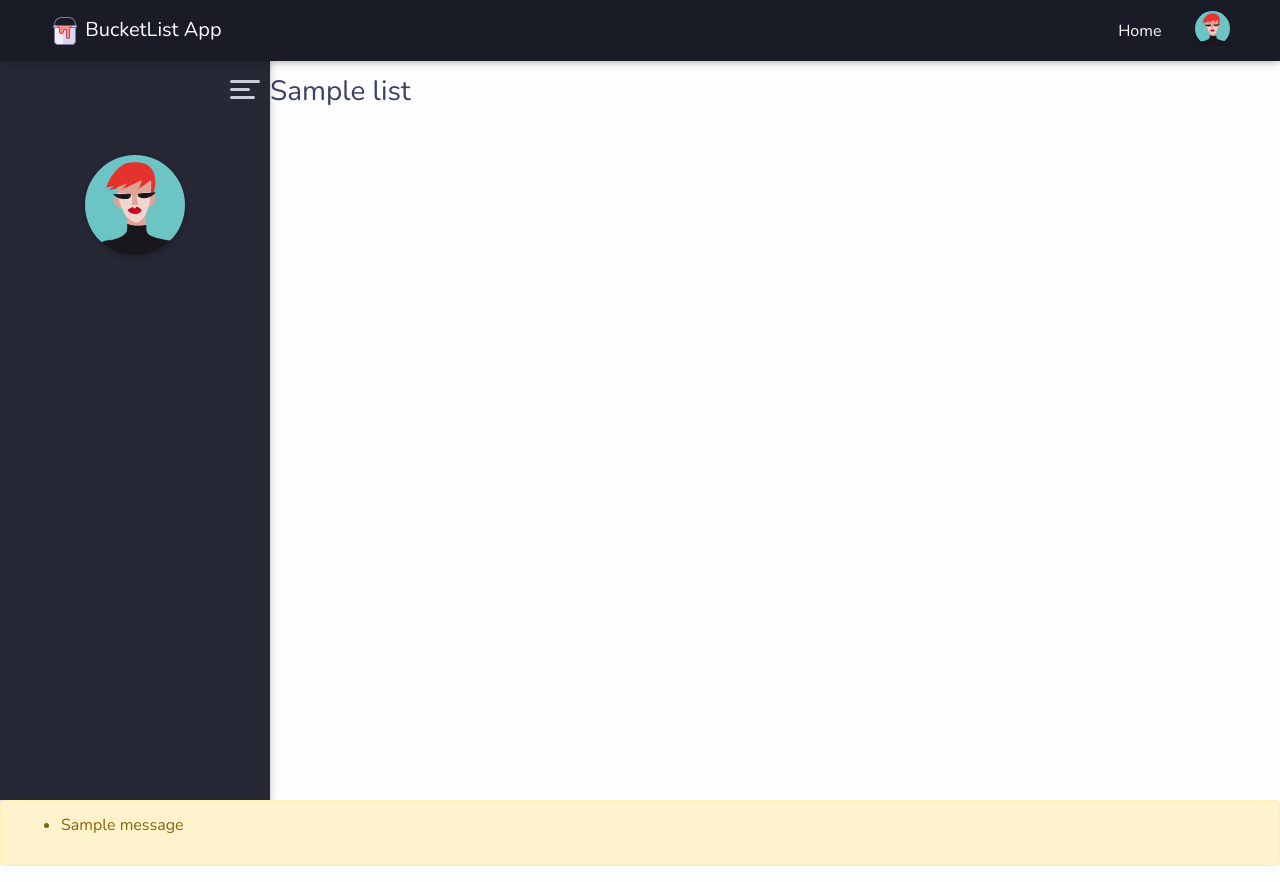
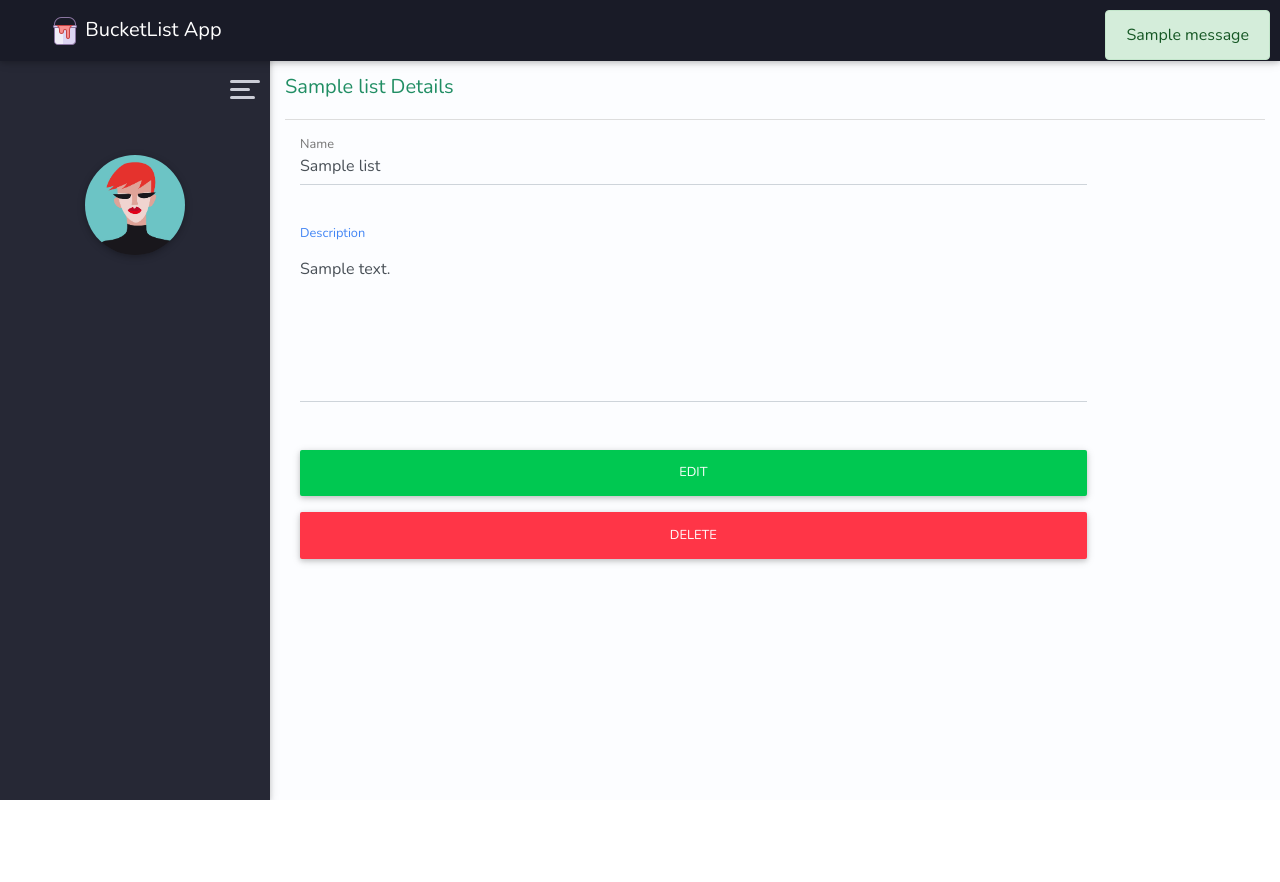
Before and after one commit to Arthur236/bucket-list-app, a Flask app: template app/templates/bucket_list.html in a window 1280 px wide. After the commit the page ends 800 px from the top, so only its background shows below. Run offline with Flask 2, Linux system fonts and the light colour scheme; the template is opened without the code that fills it: values that come from a table or form of the project are taken from there, others are empty; tables that the repository leaves empty hold one stand-in row (values such as "Sample post"); one stand-in notice (Sample message) is shown; style sheets or scripts are compiled from the project's sources; some libraries are stand-ins or nearby versions.

Commit message:
Add read, update and delete logic

```diff
--- a/app/assets/scss/base.scss
+++ b/app/assets/scss/base.scss
@@ -19,6 +19,13 @@ a, a:hover, a:focus {
 
 i, span {
   display: inline-block;
+}
+
+.flash-msgs {
+  position: absolute;
+  top: 10px;
+  right: 10px;
+  z-index: 9999;
 }
 
 .navbar {
@@ -252,4 +259,8 @@ i, span {
       }
     }
   }
+
+  .delete-button {
+
+  }
 }
--- a/app/models.py
+++ b/app/models.py
@@ -86,7 +86,7 @@ class BucketList(db.Model):
         db.session.commit()
 
     def __repr__(self):
-        return "<BucketList: {}>".format(self.name)
+        return "<Bucket list: {}>".format(self.name)
 
 
 # Set slug value during create and update events
--- a/app/static/css/base.css
+++ b/app/static/css/base.css
@@ -14,6 +14,12 @@
 
         i, span {
           display: inline-block; }
+
+          .flash-msgs {
+            position: absolute;
+            top: 10px;
+            right: 10px;
+            z-index: 9999; }
 
             .navbar {
               padding: 10px 50px;
--- /dev/null
+++ b/app/static/js/base.js
@@ -0,0 +1,38 @@
+/* eslint-disable */
+$(document).ready(function ($) {
+    $('.hamburger').on('click', function () {
+        $('#sidebar').toggleClass('open');
+    });
+
+    // Make cards and trs clickable
+    $("*[data-href]").on('click', function () {
+        location.href = $(this).data("href");
+    });
+
+    // $('#bucket-list-edit-form').on('submit', function() {
+    //     const url = $(this).attr('action');
+    //     const type = $(this).attr('method');
+    //     const data = {};
+    //
+    //     $(this).find('[name]').each(function(index, value) {
+    //         const name = $(this).attr('name');
+    //         const val = $(this).val();
+    //
+    //         data[name] = val;
+    //     });
+    //
+    //     $.ajax({
+    //         url,
+    //         type,
+    //         data,
+    //         success: function(res) {
+    //             console.log(res)
+    //         },
+    //         error: function (err) {
+    //             console.log(err)
+    //         }
+    //     });
+    //
+    //     return false;
+    // });
+});
--- a/app/static/js/custom.js
+++ /dev/null
@@ -1,6 +0,0 @@
-/* eslint-disable */
-$(document).ready(function () {
-  $('.hamburger').on('click', function () {
-    $('#sidebar').toggleClass('open');
-  });
-});
--- a/app/templates/base.html
+++ b/app/templates/base.html
@@ -90,14 +90,22 @@
 </div>
 
 <!-- Alerts -->
-{% with messages = get_flashed_messages() %}
+{% with messages = get_flashed_messages(with_categories=true) %}
     {% if messages %}
-        <div class="alert alert-warning flash-msgs" role="alert">
-            <ul>
-                {% for message in messages %}
-                    <li>{{ message }}</li>
-                {% endfor %}
-            </ul>
+        <div class="flash-msgs">
+            {% for category, message in messages %}
+                {% if category == 'error' %}
+                    <div class="alert alert-danger" role="alert">
+                        <span>{{ message }}</span>
+                    </div>
+                {% endif %}
+
+                {% if category == 'success' %}
+                    <div class="alert alert-success" role="alert">
+                        <span>{{ message }}</span>
+                    </div>
+                {% endif %}
+            {% endfor %}
         </div>
     {% endif %}
 {% endwith %}
@@ -107,7 +115,7 @@
 <script type="text/javascript" src="{{ url_for('static', filename='vendor/mdb/js/popper.min.js') }}"></script>
 <script type="text/javascript" src="{{ url_for('static', filename='vendor/mdb/js/bootstrap.min.js') }}"></script>
 <script type="text/javascript" src="{{ url_for('static', filename='vendor/mdb/js/mdb.min.js') }}"></script>
-<script type="text/javascript" src="{{ url_for('static', filename='js/custom.js') }}"></script>
+<script type="text/javascript" src="{{ url_for('static', filename='js/base.js') }}"></script>
 
 {% block scripts %}
 {% endblock %}
--- a/app/templates/bucket_list.html
+++ b/app/templates/bucket_list.html
@@ -2,5 +2,33 @@
 {% block title %}{{ bucket_list['name'] }}{% endblock %}
 
 {% block content %}
-    <h3>{{ bucket_list['name'] }}</h3>
+
+    <div class="container-fluid">
+        <h5 class="page-title">{{ bucket_list['name'] }} Details</h5>
+        <div class="line"></div>
+
+        <form id="bucket-list-edit-form" action="/bucket-lists/{{ bucket_list['slug'] }}" method="post" class="col-10">
+            <div class="md-form mb-5">
+                <input type="text" id="name" name="name" class="form-control validate"
+                       value="{{ bucket_list['name'] }}">
+                <label for="name">Name</label>
+            </div>
+
+            <div class="md-form mb-5">
+                <textarea id="description" name="description" class="md-textarea form-control" rows="5">{{ bucket_list['description'] }}</textarea>
+                <label for="description">Description</label>
+            </div>
+
+            <button type="submit" class="btn btn-success btn-block mb-3">Edit</button>
+        </form>
+
+        <div class="col-10 delete-button">
+            <button class="btn btn-danger btn-block" data-toggle="modal" data-target="#deleteModal{{ bucket_list['slug'] }}">Delete</button>
+        </div>
+    </div>
+
+    <!-- Delete Confirmation Modal -->
+    {% with name=bucket_list['name'], slug=bucket_list['slug'] %}
+        {% include 'partials/delete-bucket-list.html' %}
+    {% endwith %}
 {% endblock %}
--- /dev/null
+++ b/app/templates/partials/delete-bucket-list.html
@@ -0,0 +1,23 @@
+<div class="modal fade" id="deleteModal{{ slug }}" tabindex="-1" role="dialog" aria-labelledby="deleteModal{{ slug }}Label"
+     aria-hidden="true">
+    <div class="modal-dialog modal-dialog-centered" role="document">
+        <div class="modal-content">
+            <div class="modal-header">
+                <h5 class="modal-title" id="exampleModalLongTitle">Delete {{ name }}</h5>
+                <button type="button" class="close" data-dismiss="modal" aria-label="Close">
+                    <span aria-hidden="true">&times;</span>
+                </button>
+            </div>
+            <div class="modal-body">
+                Are you sure you want to delete this bucket list?
+            </div>
+            <div class="modal-footer">
+                <button type="button" class="btn btn-sm btn-secondary" data-dismiss="modal">Close</button>
+                <form id="bucket-list-delete-form" action="/bucket-lists/{{ slug }}/delete"
+                      method="post">
+                    <button type="submit" class="btn btn-sm btn-danger btn-block">Delete</button>
+                </form>
+            </div>
+        </div>
+    </div>
+</div>
```
Also changed, not shown: app/auth/views.py (+9 -9 lines), app/bucket_lists/views.py (+93 -18 lines), app/templates/bucket-lists.html (+11 -3 lines), app/templates/index.html (+16 -8 lines), app/templates/partials/login.html (+4 -4 lines). Lines whose indentation alone changed are shown as unchanged.
